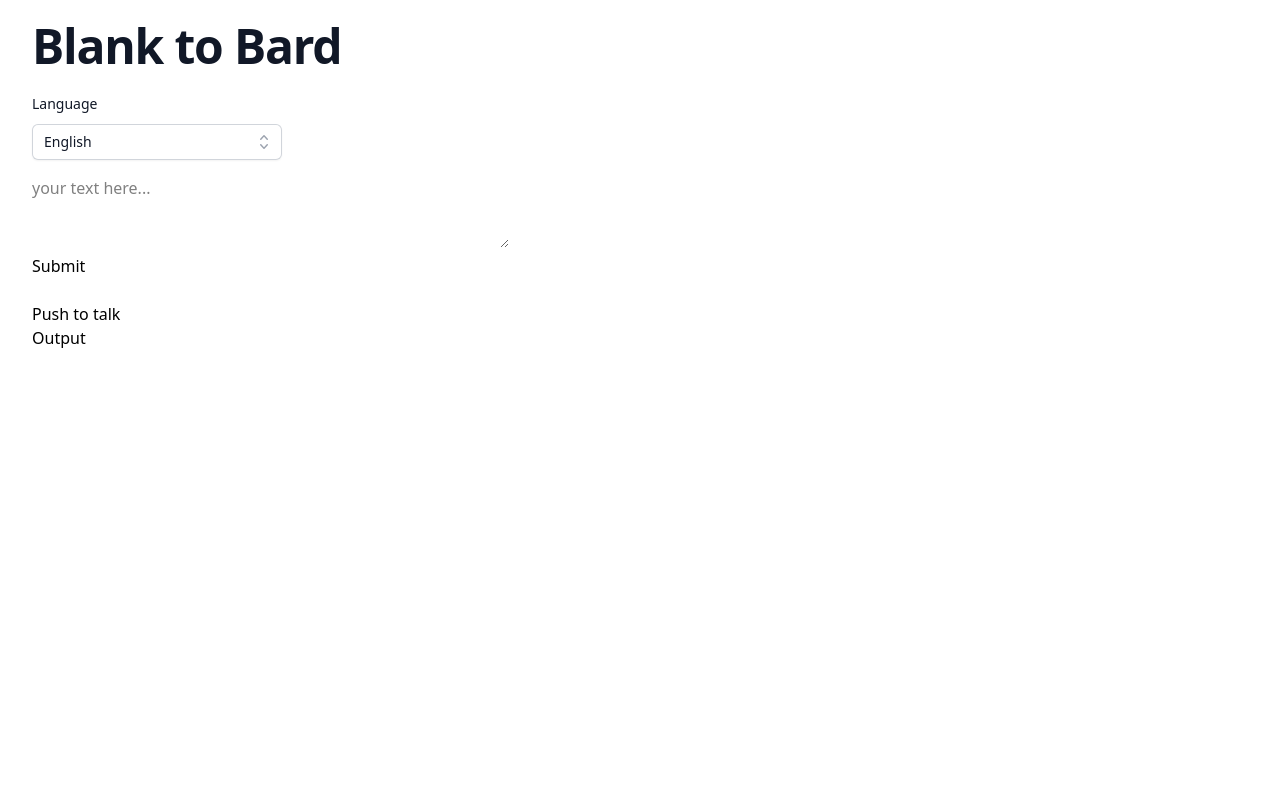
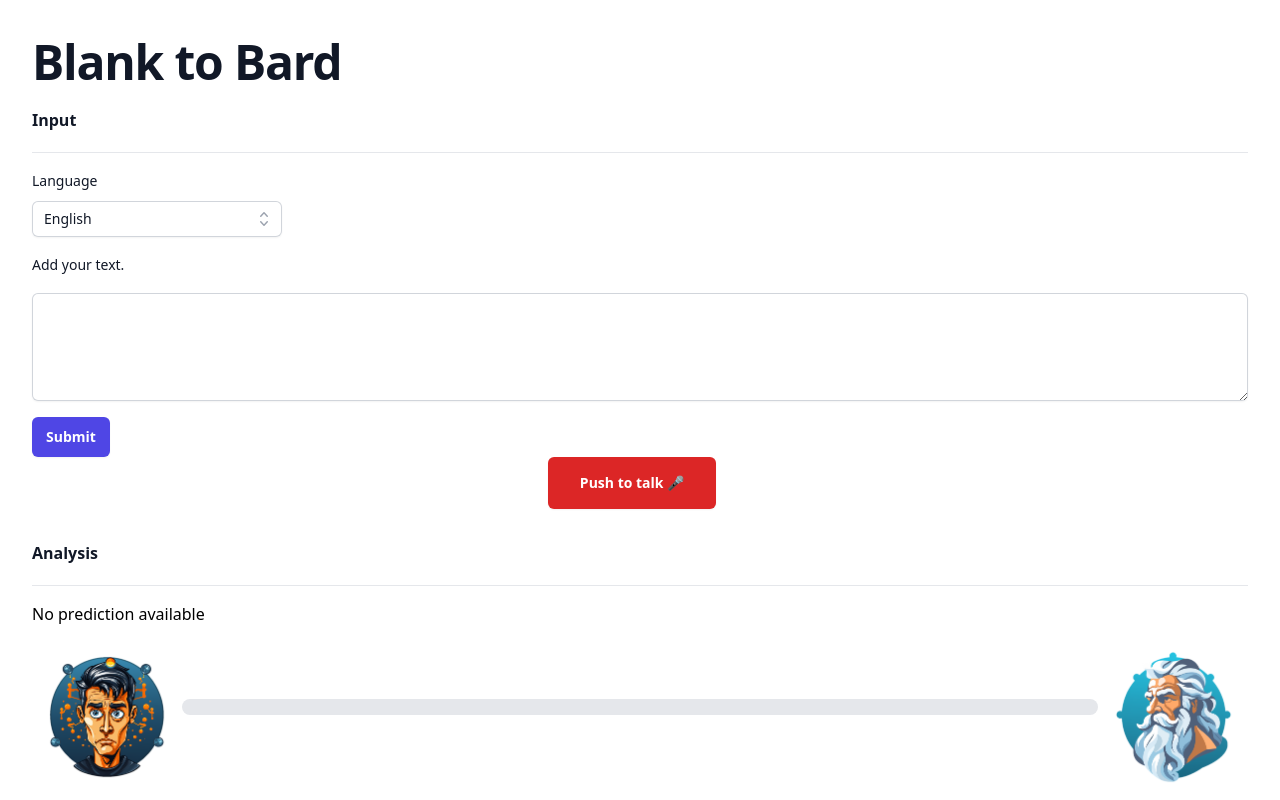
Before and after one commit to Dean-vA/MLEngineering_Capstone_Group3, a React (Create React App) app in the folder blank-to-bard-frontend/: page / in a window 1280 px wide. Built offline with nearby package versions, Linux system fonts and the light colour scheme.

Commit message:
feat(Analyiss): add output

```diff
--- a/blank-to-bard-frontend/src/App.js
+++ b/blank-to-bard-frontend/src/App.js
@@ -1,10 +1,13 @@
 import React, { Fragment, useState, useRef } from "react";
+import bard from "./bard_transparent.png";
+import blank from "./blank_transparent.png";
 import { Listbox, Transition } from "@headlessui/react";
 import { CheckIcon, ChevronUpDownIcon } from "@heroicons/react/20/solid";
 
 function App() {
-  const [input, setInput] = useState("your text here...");
+  const [input, setInput] = useState("");
   const [output, setOutput] = useState("");
+  const [prediction, setPrediction] = useState(null);
   const [recording, setRecording] = useState(false);
   const [audioURL, setAudioURL] = useState("");
   const mediaRecorderRef = useRef(null);
@@ -84,12 +87,6 @@
     setInput(event.target.value);
   };
 
-  const handleInputFocus = (event) => {
-    if (input === "your text here...") {
-      setInput("");
-    }
-  };
-
   const handleSubmit = () => {
     const url =
       "https://middleman-auth-dlkyfi4jza-uc.a.run.app/classifier/predict";
@@ -108,7 +105,8 @@
         const verdict = prediction.label;
         const confidence = prediction.score;
 
-        setOutput(`Verdict: ${verdict} ---> confidence: ${confidence}`);
+        setPrediction(prediction);
+        setOutput("");
       })
       .catch((error) => {
         console.error("Error:", error);
@@ -116,59 +114,98 @@
       });
   };
 
-  const inputStyle = {
-    color: input === "your text here..." ? "gray" : "black",
-  };
-
   return (
     <>
-      <div className="mx-auto max-w-7xl sm:px-6 lg:px-8 mt-8">
+      <div className="mx-auto max-w-7xl sm:px-6 lg:px-8 mt-12">
         <Header />
-        <div className="mt-8">
+        <SectionTitle label={"Input"} />
+        <div className="mt-4">
           <Select selected={language} setSelected={setLanguage} />
+          <div class="mt-4">
+            <label
+              for="comment"
+              class="block text-sm font-medium leading-6 text-gray-900"
+            >
+              Add your text.
+            </label>
+            <div class="mt-4">
+              <textarea
+                value={input}
+                onChange={handleInputChange}
+                rows="4"
+                name="comment"
+                id="comment"
+                class="block w-full rounded-md border-0 p-1.5 text-gray-900 shadow-sm ring-1 ring-inset ring-gray-300 placeholder:text-gray-400 focus:ring-2 focus:ring-inset focus:ring-indigo-600 sm:text-sm sm:leading-6"
+              ></textarea>
+            </div>
+          </div>
         </div>
-        <div className="mt-4">
-          <textarea
-            value={input}
-            onChange={handleInputChange}
-            onFocus={handleInputFocus}
-            style={inputStyle}
-            rows="3"
-            cols="50"
-          />
-        </div>
-
-        <button className="button" onClick={handleSubmit}>
-          Submit
-        </button>
+        <Button className="mt-4" label="Submit" onClick={handleSubmit} />
 
         <div>
-          <div>
-            <button
-              className={`recording-button ${recording ? "recording" : ""}`}
-              //onClick={handleStartRecording} disabled={recording}
+          <div className="flex items-center justify-center">
+            <Button
+              className="mr-4 hover:bg-red-500 bg-red-600 text-white font-bold py-4 px-8 rounded-full"
               onMouseDown={handleStartRecording}
               onMouseUp={handleStopRecording}
               onTouchStart={handleStartRecording}
               onTouchEnd={handleStopRecording}
-            >
-              {/* {recording ? 'Release to stop' : 'Push to talk'} */}
-            </button>
-            {/* <button onClick={handleStopRecording} disabled={!recording}>
-          Stop recording
-        </button> */}
+              label={recording ? "Release to stop 🤐" : "Push to talk 🎤"}
+              style={{ minWidth: "140px" }}
+            ></Button>
+            <div>{audioURL && <audio src={audioURL} controls />}</div>
           </div>
-          <p>{recording ? "Release to stop" : "Push to talk"}</p>
-          <div>{audioURL && <audio src={audioURL} controls />}</div>
         </div>
-        <h1>Output</h1>
-        <p>{output}</p>
+        <SectionTitle label={"Analysis"} />
+        <div className="mt-4">
+          {prediction
+            ? `Verdict: ${prediction.label} ---> confidence: ${prediction.score}`
+            : output || "No prediction available"}
+        </div>
+        <div className="mt-4 flex items-center justify-center">
+          <img
+            src={blank}
+            alt="blank"
+            style={{ height: "150px", width: "150px" }}
+          />
+          <ProgressBar
+            score={prediction ? computeNormedScore(prediction) : 0}
+          />
+          <img
+            src={bard}
+            alt="bard"
+            style={{ height: "150px", width: "150px" }}
+          />
+        </div>
       </div>
     </>
   );
 }
 
 export default App;
+
+function SectionTitle({ label }) {
+  return (
+    <div class="mt-8 border-b border-gray-200 pb-5">
+      <h3 class="text-base font-semibold leading-6 text-gray-900">{label}</h3>
+    </div>
+  );
+}
+
+function Button({ label = "", className = "", ...props }) {
+  return (
+    <button
+      {...props}
+      type="button"
+      class={
+        className +
+        " rounded-md bg-indigo-600 px-3.5 py-2.5 text-sm font-semibold text-white shadow-sm hover:bg-indigo-500 focus-visible:outline focus-visible:outline-2 focus-visible:outline-offset-2 focus-visible:outline-indigo-600"
+      }
+    >
+      {label}
+    </button>
+  );
+}
 
 function Header() {
   return (
@@ -269,3 +306,23 @@
     </Listbox>
   );
 }
+
+function ProgressBar({ score }) {
+  if (score === undefined) {
+    return <></>;
+  }
+  return (
+    <div class="mb-5 h-4 overflow-hidden rounded-full bg-gray-200 w-full">
+      <div
+        class="h-4 rounded-full bg-indigo-500"
+        style={{ width: `${score}%` }}
+      ></div>
+    </div>
+  );
+}
+
+function computeNormedScore(prediction) {
+  const signed =
+    prediction.score * 100 * (prediction.label === "Bard" ? 1 : -1);
+  return (signed + 100) / 2;
+}
```
Also changed, not shown: 1 other file (tests, documents, lock files or other folders).
